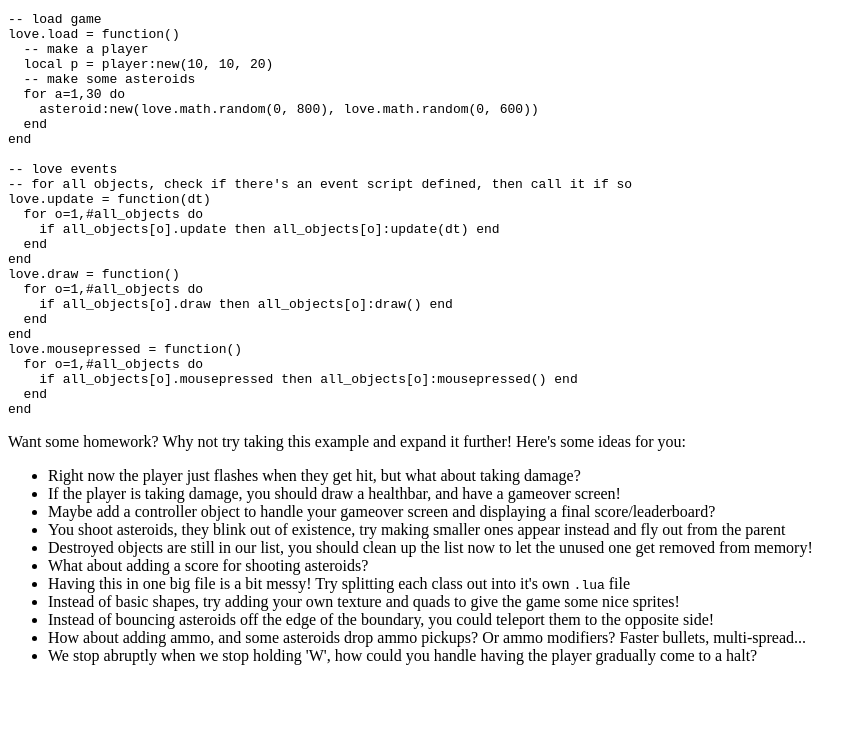
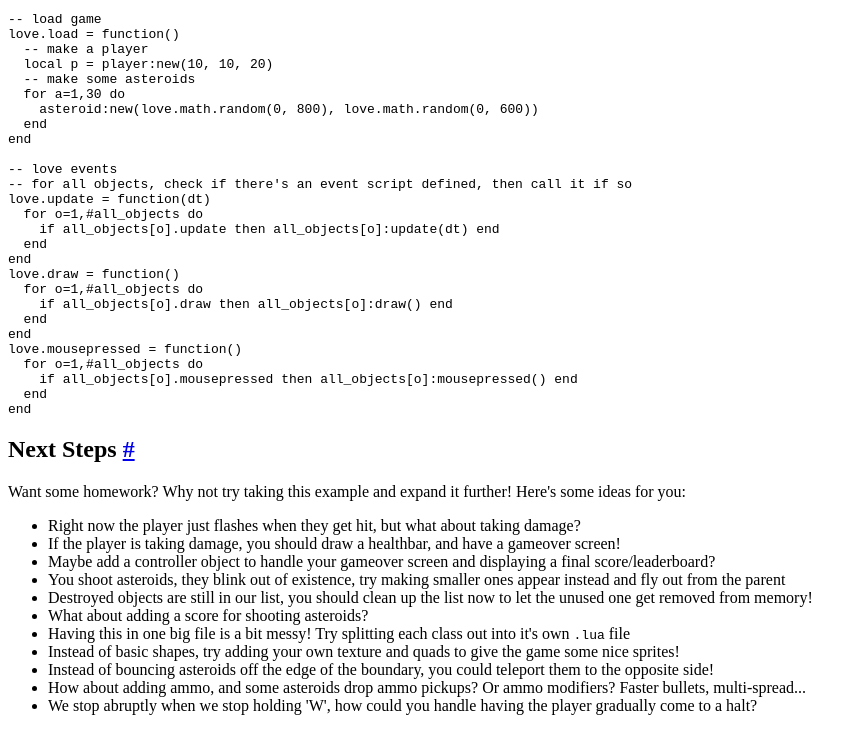
Before and after one commit to josh-perry/love-cookbook, an Eleventy site: page content/guides/intermediate/oop.md in a window 1280 px wide. Shown: the part 9582-10313 px from the top of the page, without its empty margins (0-865 px from the left). Before the commit the page ends 10263 px from the top, so only its background shows below. Built offline with nearby package versions, Linux system fonts and the light colour scheme; Eleventy itself is replaced by a stand-in of ours; code samples lack their colours; files that its build step writes are made by us from their sources; what eleventy-plugin-metagen, markdown-it-github-alerts would draw is missing.

Commit message:
Update oop.md

````diff
--- a/content/guides/intermediate/oop.md
+++ b/content/guides/intermediate/oop.md
@@ -634,6 +634,8 @@
 end
 ```
 
+## Next Steps
+
 Want some homework? Why not try taking this example and expand it further!
 Here's some ideas for you:
 * Right now the player just flashes when they get hit, but what about taking damage?
````
